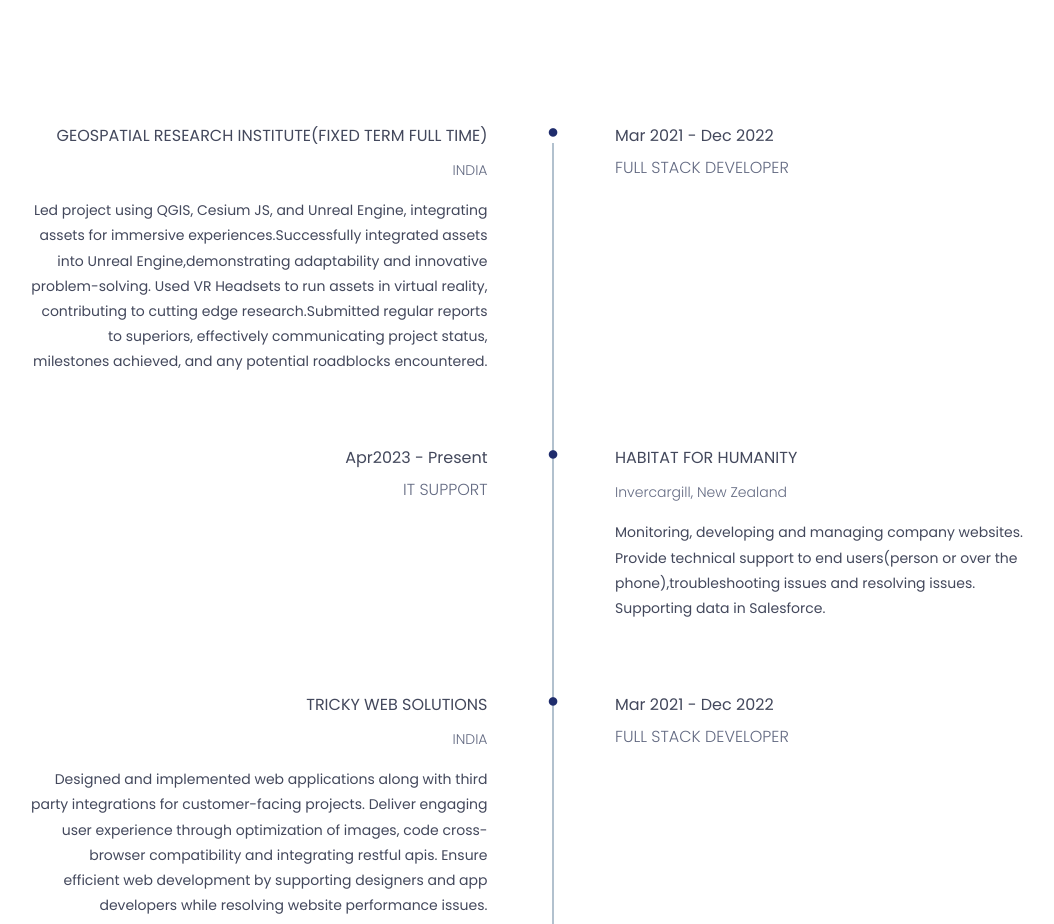
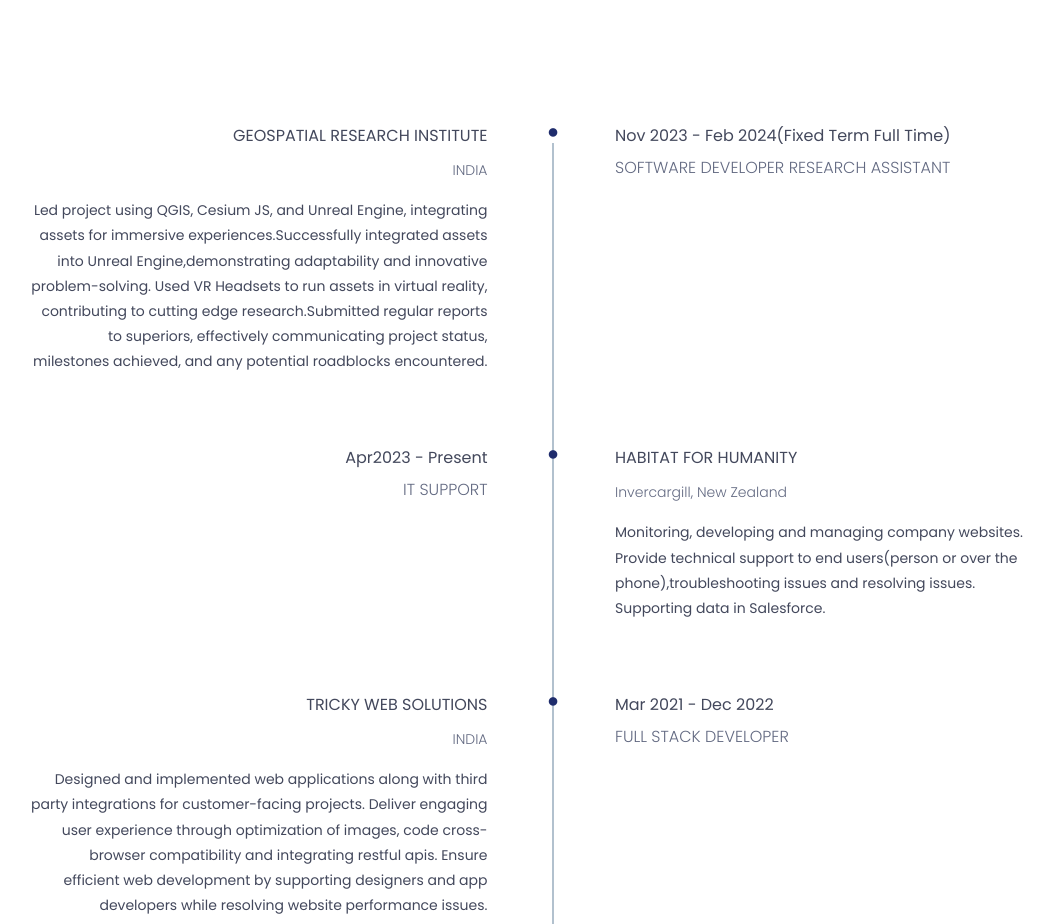
Before and after one commit to Upasnac/upasnaChoudhary.github.io, a plain HTML site: page index.html in a window 1280 px wide. Shown: the part 1881-2805 px from the top of the page, without its empty margins (40-1094 px from the left). Drawn offline with nearby package versions, Linux system fonts and the light colour scheme.

Commit message:
Update index.html

```diff
--- a/index.html
+++ b/index.html
@@ -190,7 +190,7 @@
                                  <div class="timeline">
                                     <div class="timeline-content text-right">
                                        <h4 class="title">
-                                          Geospatial Research Institute(Fixed Term Full Time)
+                                          Geospatial Research Institute
                                        </h4>
                                        <h5>INDIA</h5>
                                        <p class="description">
@@ -211,9 +211,9 @@
                                  <div class="experience-time">
                                     <h2>
                                        <span><i class="fa fa-circle" aria-hidden="true"></i></span>
-                                       Mar 2021 - Dec 2022
+                                       Nov 2023 - Feb 2024(Fixed Term Full Time)
                                     </h2>
-                                    <h3>Full Stack Developer</h3>
+                                    <h3>Software developer Research Assistant</h3>
                                  </div>
                                  <!--/.experience-time-->
                               </div>
```
